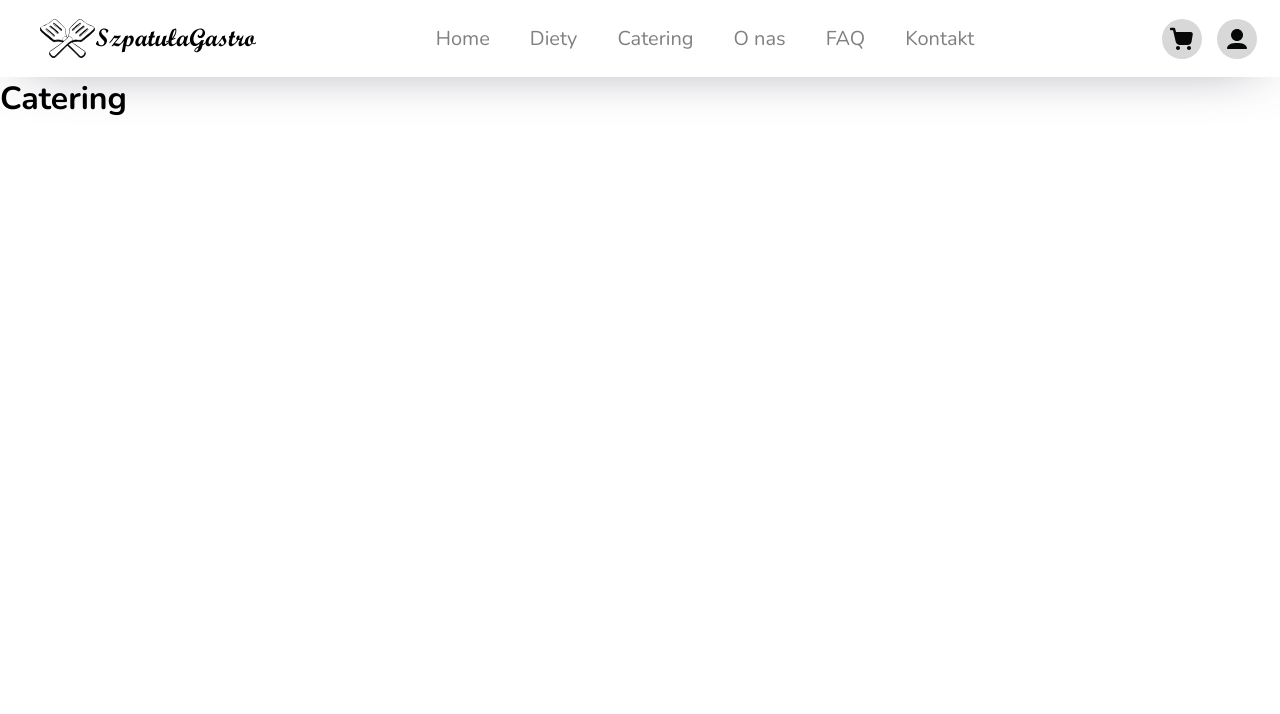
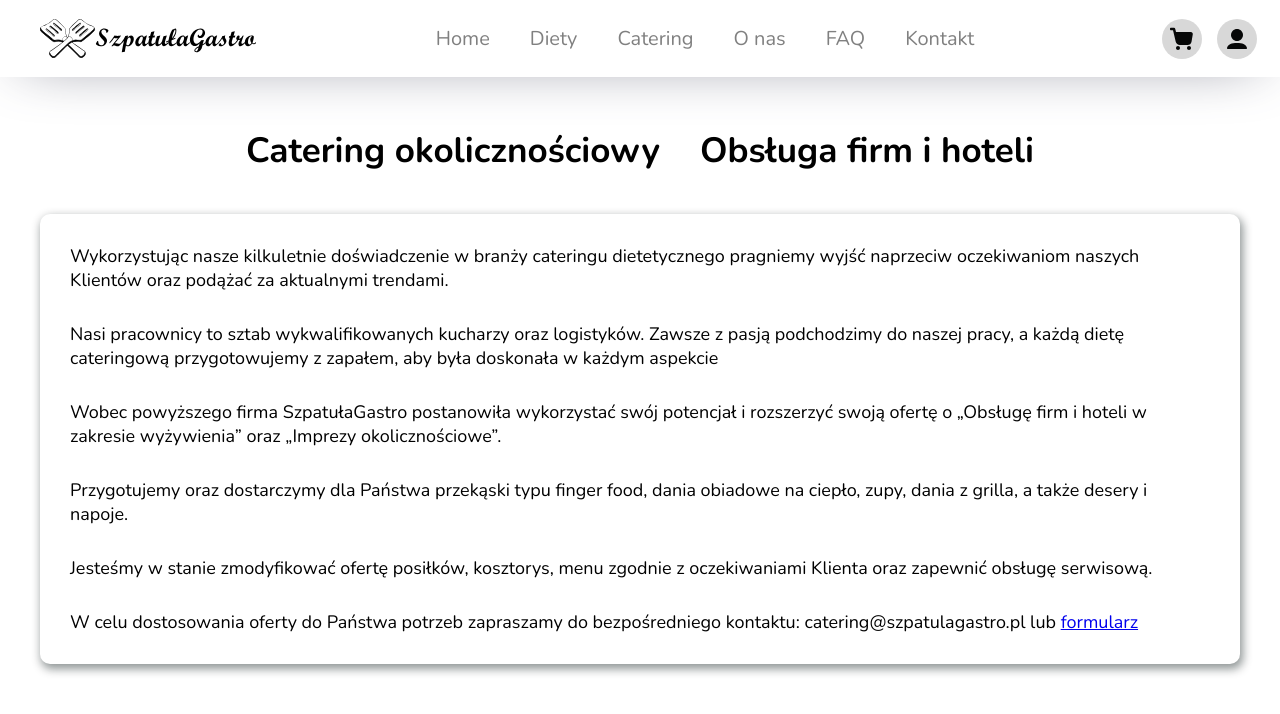
Before and after one commit to lobarzanek/vue-catering-web, a Vue app: page /catering in a window 1280 px wide. Shown: the top 714 px of the page. Built offline with nearby package versions, Linux system fonts and the light colour scheme.

Commit message:
Added cateringComponent

```diff
--- /dev/null
+++ b/src/components/content/cateringpage/cateringComponent.vue
@@ -0,0 +1,77 @@
+<script setup>
+import { RouterLink } from "vue-router";
+</script>
+
+<template>
+  <div class="catering">
+    <div class="title">
+      <h3>Catering okolicznościowy</h3>
+      <h3>Obsługa firm i hoteli</h3>
+    </div>
+    <div class="shadowBox">
+      <div class="info">
+        <p>
+          Wykorzystując nasze kilkuletnie doświadczenie w branży cateringu
+          dietetycznego pragniemy wyjść naprzeciw oczekiwaniom naszych Klientów
+          oraz podążać za aktualnymi trendami.
+        </p>
+        <p>
+          Nasi pracownicy to sztab wykwalifikowanych kucharzy oraz logistyków.
+          Zawsze z pasją podchodzimy do naszej pracy, a każdą dietę cateringową
+          przygotowujemy z zapałem, aby była doskonała w każdym aspekcie
+        </p>
+        <p>
+          Wobec powyższego firma SzpatułaGastro postanowiła wykorzystać swój
+          potencjał i rozszerzyć swoją ofertę o „Obsługę firm i hoteli w
+          zakresie wyżywienia” oraz „Imprezy okolicznościowe”.
+        </p>
+        <p>
+          Przygotujemy oraz dostarczymy dla Państwa przekąski typu finger food,
+          dania obiadowe na ciepło, zupy, dania z grilla, a także desery i
+          napoje.
+        </p>
+        <p>
+          Jesteśmy w stanie zmodyfikować ofertę posiłków, kosztorys, menu
+          zgodnie z oczekiwaniami Klienta oraz zapewnić obsługę serwisową.
+        </p>
+        <p>
+          W celu dostosowania oferty do Państwa potrzeb zapraszamy do
+          bezpośredniego kontaktu: catering@szpatulagastro.pl lub
+          <RouterLink to="/contact" class="link">formularz</RouterLink>
+        </p>
+      </div>
+    </div>
+  </div>
+</template>
+
+<style scoped lang="scss">
+.catering {
+  display: flex;
+  align-items: center;
+  justify-content: center;
+  flex-direction: column;
+  padding: 40px;
+  gap: 40px;
+  .title {
+    display: flex;
+    align-items: center;
+    justify-content: center;
+    flex-wrap: wrap;
+    gap: 40px;
+    font-size: 30px;
+    margin-top: 10px;
+  }
+
+  .shadowBox {
+    padding: 30px;
+    border-radius: 10px;
+    box-shadow: 2px 4px 10px 1px #01111170;
+    .info {
+      display: flex;
+      flex-direction: column;
+      gap: 30px;
+      font-size: 18px;
+    }
+  }
+}
+</style>
--- a/src/views/CateringView.vue
+++ b/src/views/CateringView.vue
@@ -1,7 +1,7 @@
+<script setup>
+import CateringComponent from "@/components/content/cateringpage/cateringComponent.vue"
+</script>
+
 <template>
-<h1>Catering</h1>
+    <CateringComponent></CateringComponent>
 </template>
-
-<style>
-
-</style>
```
